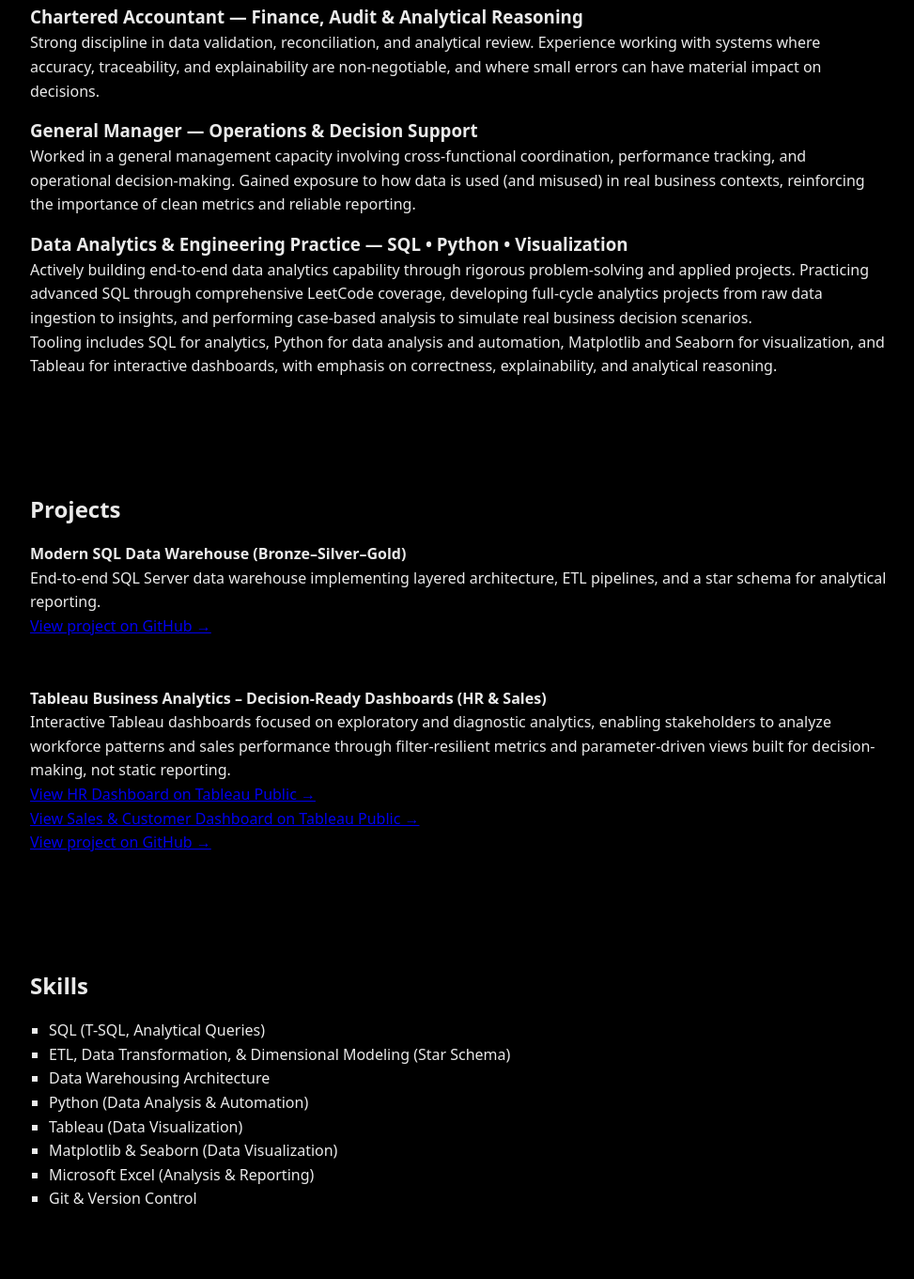
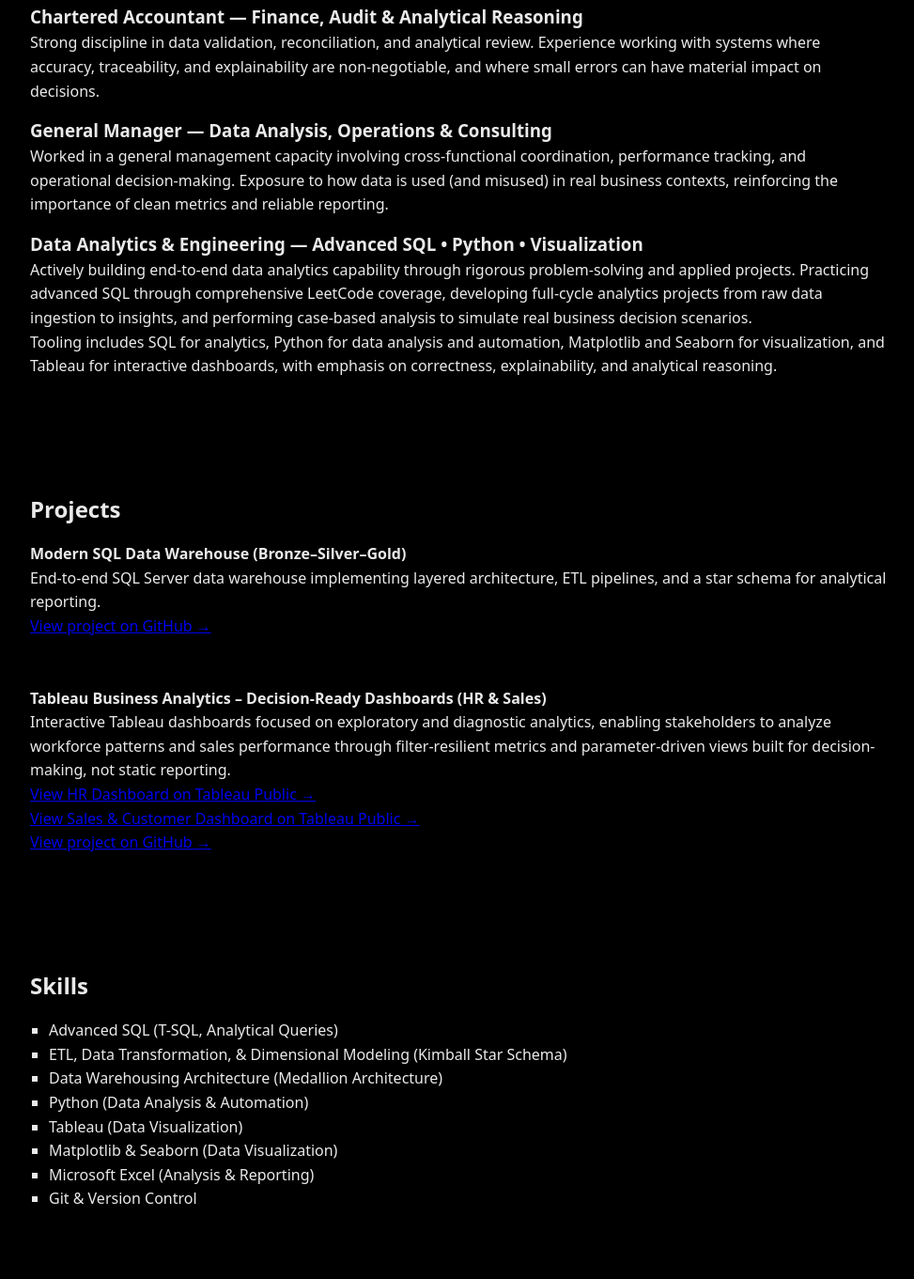
Before and after one commit to laksh-shardul/laksh-shardul.github.io, a plain HTML site: page index.html in a window 1280 px wide. Shown: the part 858-2219 px from the top of the page at 94% size, without its empty margins (152-1125 px from the left). Drawn offline with Linux system fonts and the light colour scheme.

Commit message:
Update index.html

```diff
--- a/index.html
+++ b/index.html
@@ -71,17 +71,17 @@
   </div>
 
   <div class="experience">
-    <h3>General Manager <span>— Operations & Decision Support</span></h3>
+    <h3>General Manager <span>— Data Analysis, Operations & Consulting</span></h3>
     <p>
       Worked in a general management capacity involving cross-functional coordination,
-      performance tracking, and operational decision-making. Gained exposure to how data
+      performance tracking, and operational decision-making. Exposure to how data
       is used (and misused) in real business contexts, reinforcing the importance of clean
       metrics and reliable reporting.
     </p>
   </div>
 
   <div class="experience">
-  <h3>Data Analytics & Engineering Practice <span>— SQL • Python • Visualization</span></h3>
+  <h3>Data Analytics & Engineering <span>— Advanced SQL • Python • Visualization</span></h3>
   <p>
     Actively building end-to-end data analytics capability through rigorous problem-solving
     and applied projects. Practicing advanced SQL through comprehensive LeetCode coverage,
@@ -135,9 +135,9 @@
 <section id="skills" class="container section">
   <h2>Skills</h2>
   <ul class="skills-list">
-    <li>SQL (T-SQL, Analytical Queries)</li>
-    <li>ETL, Data Transformation, & Dimensional Modeling (Star Schema)</li>
-    <li>Data Warehousing Architecture</li>
+    <li>Advanced SQL (T-SQL, Analytical Queries)</li>
+    <li>ETL, Data Transformation, & Dimensional Modeling (Kimball Star Schema)</li>
+    <li>Data Warehousing Architecture (Medallion Architecture)</li>
     <li>Python (Data Analysis & Automation)</li>
     <li>Tableau (Data Visualization)</li>
     <li>Matplotlib & Seaborn (Data Visualization)</li>
```
